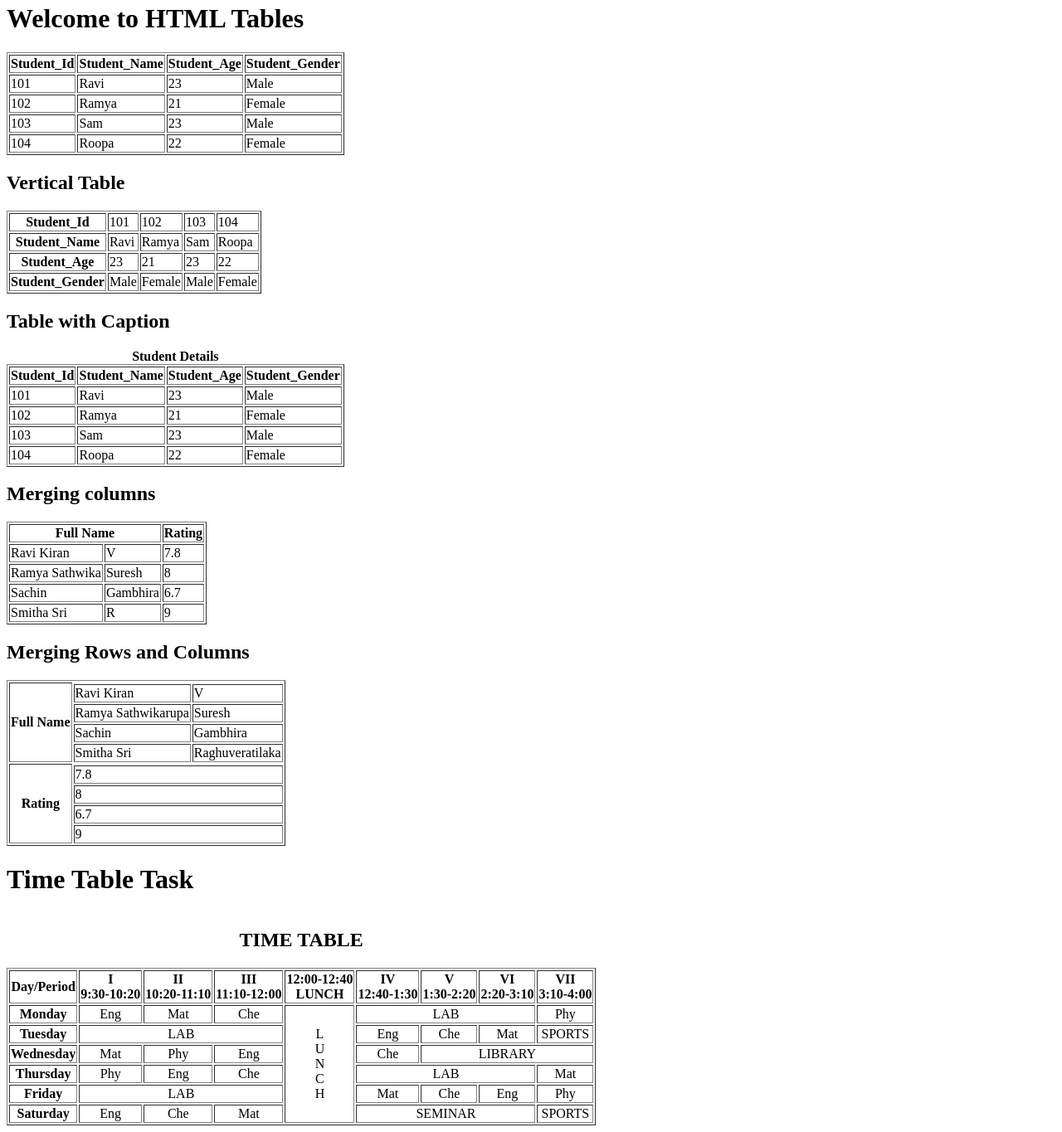
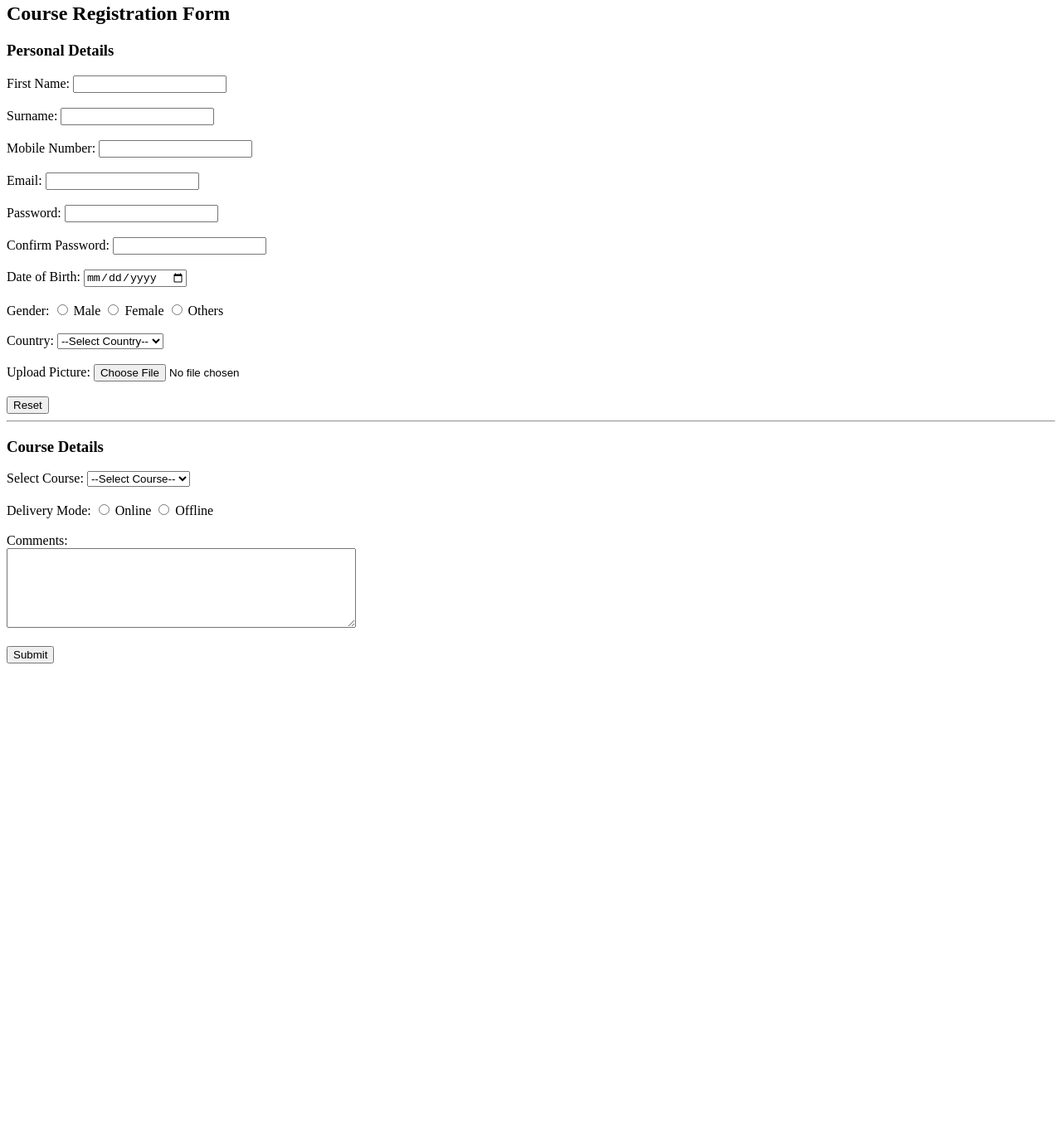
Before and after one commit to Shakthiindra/112_HTML, a plain HTML site: page index.html in a window 1280 px wide. Shown: the part 17-1382 px from the top of the page at 83% size. After the commit the page ends 825 px from the top, so only its background shows below. Drawn offline with Linux system fonts and the light colour scheme.

Commit message:
Add files via upload

```diff
--- a/index.html
+++ b/index.html
@@ -1,267 +1,99 @@
-<!DOCTYPE html>
+<!doctype html>
 <html lang="en">
-<head>
-    <meta charset="UTF-8">
-    <meta name="viewport" content="width=device-width, initial-scale=1.0">
-    <title>Boom!</title>
-    <style>
-        .mid{
-            text-align: center;
-        }
-    </style>
-</head>
-<body>
-    <h1>Welcome to HTML Tables</h1>
+  <head>
+    <meta charset="UTF-8" />
+    <meta name="viewport" content="width=device-width, initial-scale=1.0" />
+    <title>Forms</title>
+  </head>
+  <body>
+    <h2>Course Registration Form</h2>
+    <form>
+      <h3>Personal Details</h3>
 
-    <table border>
-        <tr>
-            <th>Student_Id</th>
-            <th>Student_Name</th>
-            <th>Student_Age</th>
-            <th>Student_Gender</th>
-        </tr>
+      <label for="name">First Name: </label>
+      <input type="text" id="name" required />
 
-        <tr>
-            <td>101</td>
-            <td>Ravi</td>
-            <td>23</td>
-            <td>Male</td>
-        </tr>
+      <br /><br />
 
-        <tr>
-            <td>102</td>
-            <td>Ramya</td>
-            <td>21</td>
-            <td>Female</td>
-        </tr>
+      <label for="surname">Surname:</label>
+      <input type="text" id="surname"/>
 
-        <tr>
-            <td>103</td>
-            <td>Sam</td>
-            <td>23</td>
-            <td>Male</td>
-        </tr>
+      <br /><br />
 
-        <tr>
-            <td>104</td>
-            <td>Roopa</td>
-            <td>22</td>
-            <td>Female</td>
-        </tr>
+      <label for="mobile">Mobile Number:</label>
+      <input type="tel" id="mobile" required />
 
-    </table>
+      <br /><br />
 
-    <h2>Vertical Table</h2>
+      <label for="email">Email:</label>
+      <input type="email" id="email" required />
 
-    <table border>
-        <tr>
-            <th>Student_Id</th>
-            <td>101</td>
-            <td>102</td>
-            <td>103</td>
-            <td>104</td>
-        </tr>
+      <br /><br />
 
-        <tr>
-            <th>Student_Name</th>
-            <td>Ravi</td>
-            <td>Ramya</td>
-            <td>Sam</td>
-            <td>Roopa</td>
-        </tr>
+      <label for="pass">Password:</label>
+      <input type="password" id="pass" required />
 
-        <tr>
-            <th>Student_Age</th>
-            <td>23</td>
-            <td>21</td>
-            <td>23</td>
-            <td>22</td>
-        </tr>
+      <br /><br />
 
-        <tr>
-            <th>Student_Gender</th>
-            <td>Male</td>
-            <td>Female</td>
-            <td>Male</td>
-            <td>Female</td>
-        </tr>
+      <label for="pass">Confirm Password:</label>
+      <input type="password" id="pass" required />
 
-    </table>
+      <br /><br />
 
-    <h2>Table with Caption</h2>
+      <label for="dob">Date of Birth:</label>
+      <input type="date" id="dob" required />
 
-    <table border>
-        <caption><b>Student Details</b></caption>
-        <tr>
-            <th>Student_Id</th>
-            <th>Student_Name</th>
-            <th>Student_Age</th>
-            <th>Student_Gender</th>
-        </tr>
+      <br /><br />
 
-        <tr>
-            <td>101</td>
-            <td>Ravi</td>
-            <td>23</td>
-            <td>Male</td>
-        </tr>
+      <label>Gender:</label>
 
-        <tr>
-            <td>102</td>
-            <td>Ramya</td>
-            <td>21</td>
-            <td>Female</td>
-        </tr>
+      <input type="radio" name="gender" id="male"/>
+      <label for="male">Male</label>
 
-        <tr>
-            <td>103</td>
-            <td>Sam</td>
-            <td>23</td>
-            <td>Male</td>
-        </tr>
+      <input type="radio" name="gender" id="female"/>
+      <label for="female">Female</label>
 
-        <tr>
-            <td>104</td>
-            <td>Roopa</td>
-            <td>22</td>
-            <td>Female</td>
-        </tr>
+      <input type="radio" name="gender" id="others" />
+      <label for="others">Others</label>
 
-    </table>
+      <br><br>
 
-    <h2>Merging columns</h2>
+      <label for="country">Country:</label>
+      <select name="country" id="country">
+        <option>--Select Country--</option>
+        <option>India</option>
+        <option>USA</option>
+        <option>UK</option>
+        <option>Canada</option>
+        <option>Australia</option>
+      </select>
+      <br><br>
+      <label for="photo">Upload Picture:</label>
+      <input type="file" id="photo">
+      <br><br>
+      <input type="reset">
 
-    <table border>
-        <tr>
-            <th colspan="2">Full Name</th>
-            <th>Rating</th>
-        </tr>
-        <tr>
-            <td>Ravi Kiran</td>
-            <td>V</td>
-            <td>7.8</td>
-        </tr>
-        <tr>
-            <td>Ramya Sathwika</td>
-            <td>Suresh</td>
-            <td>8</td>
-        </tr>
-        <tr>
-            <td>Sachin</td>
-            <td>Gambhira</td>
-            <td>6.7</td>
-        </tr>
-        <tr>
-            <td>Smitha Sri</td>
-            <td>R</td>
-            <td>9</td>
-        </tr>
-    </table>
-
-    <h2>Merging Rows and Columns</h2>
-
-    <table border>
-        <tr>
-            <th rowspan="5">Full Name</th>
-        </tr>
-        <tr>
-            <td>Ravi Kiran</td>
-            <td>V</td>
-        </tr>
-        <tr>
-            <td>Ramya Sathwikarupa</td>
-            <td>Suresh</td>
-        </tr>
-        <tr>
-            <td>Sachin</td>
-            <td>Gambhira</td>
-        </tr>
-        <tr>
-            <td>Smitha Sri</td>
-            <td>Raghuveratilaka</td>
-        </tr>
-        <tr>
-            <th rowspan="5">Rating</th>
-        </tr>
-        <tr>
-            <td colspan="2">7.8</td>
-        </tr>
-        <tr>
-            <td colspan="2">8</td>
-        </tr>
-        <tr>
-            <td colspan="2">6.7</td>
-        </tr>
-        <tr>
-            <td colspan="2">9</td>
-        </tr>
-    </table>
-
-    <h1>Time Table Task</h1>
-
-    <table border class="mid">
-        <caption><h2><b>TIME TABLE</b></h2</caption>
-        <tr>
-            <th>Day/Period</th>
-            <th>I<br>9:30-10:20</th>
-            <th>II <br>10:20-11:10</th>
-            <th>III <br>11:10-12:00</th>
-            <th>12:00-12:40 <br>LUNCH</th>
-            <th>IV <br>12:40-1:30</th>
-            <th>V <br>1:30-2:20</th>
-            <th>VI <br>2:20-3:10</th>
-            <th>VII <br>3:10-4:00</th>
-        </tr>
-        <tr>
-            <th>Monday</th>
-            <td>Eng</td>
-            <td>Mat</td>
-            <td>Che</td>
-            <td rowspan="6">L<br>U<br>N<br>C<br>H</td>
-            <td colspan="3">LAB</td>
-            <td>Phy</td>
-        </tr>
-        <tr>
-            <th>Tuesday</th>
-            <td colspan="3">LAB</td>
-            <td>Eng</td>
-            <td>Che</td>
-            <td>Mat</td>
-            <td>SPORTS</td>
-        </tr>
-        <tr>
-            <th>Wednesday</th>
-            <td>Mat</td>
-            <td>Phy</td>
-            <td>Eng</td>
-            <td>Che</td>
-            <td colspan="3">LIBRARY</td>
-        </tr>
-        <tr>
-            <th>Thursday</th>
-            <td>Phy</td>
-            <td>Eng</td>
-            <td>Che</td>
-            <td colspan="3">LAB</td>
-            <td>Mat</td>
-        </tr>
-        <tr>
-            <th>Friday</th>
-            <td colspan="3">LAB</td>
-            <td>Mat</td>
-            <td>Che</td>
-            <td>Eng</td>
-            <td>Phy</td>
-        </tr>
-        <tr>
-            <th>Saturday</th>
-            <td>Eng</td>
-            <td>Che</td>
-            <td>Mat</td>
-            <td colspan="3">SEMINAR</td>
-            <td>SPORTS</td>
-        </tr>
-    </table>
-
-</body>
+      <hr>
+      <h3>Course Details</h3>
+      <label for="course">Select Course:</label>
+      <select id="course">
+        <option>--Select Course--</option>
+        <option>Python</option>
+        <option>Java</option>
+        <option>JavaScript</option>
+        <option>HTML & CSS</option>
+      </select>
+      <br><br>
+      <label>Delivery Mode:</label>
+      <input type="radio" name="mode">
+      <label>Online</label>
+      <input type="radio" name="mode">
+      <label>Offline</label>
+      <br><br>
+      <label>Comments:</label><br>
+      <textarea cols="50" rows="6"></textarea>
+      <br><br>
+      <input type="submit">
+    </form>
+  </body>
 </html>
```
